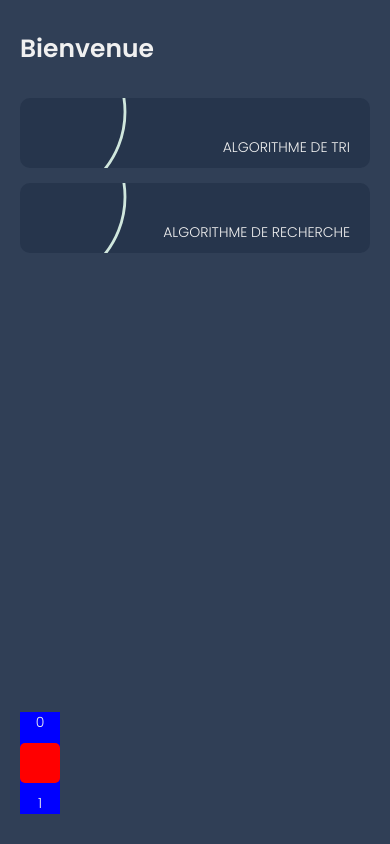
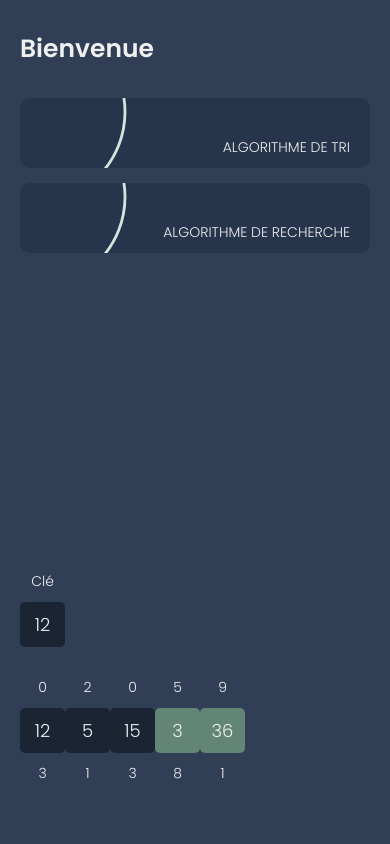
Before and after one commit to Zahjen/algorithm, a React Native app in the folder algorithm-app/: screen /Home in a window 390 px wide. Built offline with nearby package versions, Linux system fonts and the light colour scheme.

Commit message:
Set up ligne de permutation

```diff
--- a/algorithm-app/package.json
+++ b/algorithm-app/package.json
@@ -32,7 +32,7 @@
   "devDependencies": {
     "@babel/core": "^7.12.9",
     "@types/react": "~17.0.21",
-    "@types/react-native": "~0.66.13",
+    "@types/react-native": "~0.67.6",
     "typescript": "~4.3.5"
   },
   "private": true
--- /dev/null
+++ b/algorithm-app/src/page/element/line-square-permutation.tsx
@@ -0,0 +1,121 @@
+import React from "react";
+import { View } from "react-native";
+import Spacer from "../../component/spacer";
+import { flex, widthHeight } from "../../style/global";
+import SquarePermutation from "./square-permutation";
+
+/*
+
+[{
+    upper: 12,
+    view: 12,
+    lower: 12
+}, {
+    upper: 12,
+    view: 12,
+    lower: 12
+}, {
+    upper: 12,
+    view: 12,
+    lower: 12
+}]
+
+*/
+
+interface Data {
+    upper?: string,
+    view?: string,
+    lower?: string
+}
+
+interface Props {
+    datasFirst: Data[]
+    datasSecond?: Data[]
+
+    upperTextColorFirst?: string,
+    upperTextFontSizeFirst?: number,
+    upperTextAlignFirst?: "center" | "auto" | "left" | "right" | "justify",
+
+    viewTextColorFirst?: string,
+    viewTextFontSizeFirst?: number,
+    viewTextAlignFirst?: "center" | "auto" | "left" | "right" | "justify",
+
+    lowerTextColorFirst?: string,
+    lowerTextFontSizeFirst?: number,
+    lowerTextAlignFirst?: "center" | "auto" | "left" | "right" | "justify",
+
+    backgroundColorFirst?: string
+
+    upperTextColorSecond?: string,
+    upperTextFontSizeSecond?: number,
+    upperTextAlignSecond?: "center" | "auto" | "left" | "right" | "justify",
+
+    viewTextColorSecond?: string,
+    viewTextFontSizeSecond?: number,
+    viewTextAlignSecond?: "center" | "auto" | "left" | "right" | "justify",
+
+    lowerTextColorSecond?: string,
+    lowerTextFontSizeSecond?: number,
+    lowerTextAlignSecond?: "center" | "auto" | "left" | "right" | "justify",
+
+    backgroundColorSecond?: string
+}
+
+const LineSquarePermutation: React.FC<Props> = (props: Props): JSX.Element => {
+    return (
+        <View>
+            <View style = { [flex("row", "center", "space-evenly"), widthHeight('100%')] }>
+                {
+                    props.datasFirst.map((data: Data) => {
+                        return <SquarePermutation
+                            upperText = { data.upper }
+                            upperTextAlign = { props.upperTextAlignFirst }
+                            upperTextColor = { props.upperTextColorFirst }
+                            upperTextFontSize = { props.upperTextFontSizeFirst }
+
+                            viewText = { data.view }
+                            viewTextAlign = { props.viewTextAlignFirst }
+                            viewTextColor = { props.viewTextColorFirst }
+                            viewTextFontSize = { props.viewTextFontSizeFirst }
+
+                            lowerText = { data.lower }
+                            lowerTextAlign = { props.lowerTextAlignFirst }
+                            lowerTextColor = { props.lowerTextColorFirst }
+                            lowerTextFontSize = { props.lowerTextFontSizeFirst }
+
+                            backgroundColor = { props.backgroundColorFirst }
+                        />
+                    })
+                }
+
+                {
+                    (props.datasSecond === undefined)
+                        ? null
+                        : props.datasSecond.map((data: Data) => {
+                            return <SquarePermutation
+                                upperText = { data.upper }
+                                upperTextAlign = { props.upperTextAlignSecond }
+                                upperTextColor = { props.upperTextColorSecond }
+                                upperTextFontSize = { props.upperTextFontSizeSecond }
+
+                                viewText = { data.view }
+                                viewTextAlign = { props.viewTextAlignSecond }
+                                viewTextColor = { props.viewTextColorSecond }
+                                viewTextFontSize = { props.viewTextFontSizeSecond }
+
+                                lowerText = { data.lower }
+                                lowerTextAlign = { props.lowerTextAlignSecond }
+                                lowerTextColor = { props.lowerTextColorSecond }
+                                lowerTextFontSize = { props.lowerTextFontSizeSecond }
+
+                                backgroundColor = { props.backgroundColorSecond }
+                            />
+                        })
+                }
+            </View>
+            <Spacer height = { 30 }/>
+        </View>
+    );
+}
+
+export default LineSquarePermutation;
--- a/algorithm-app/src/page/element/square-permutation.tsx
+++ b/algorithm-app/src/page/element/square-permutation.tsx
@@ -1,8 +1,9 @@
 import React from "react";
-import { View } from "react-native";
+import { StyleProp, View, ViewStyle } from "react-native";
 import Spacer from "../../component/spacer";
 import MyText from "../../component/text";
 import { flex, widthHeight } from "../../style/global";
+import { squarePermutation } from "../../style/square-permutation";
 import { color } from "../../variable/color";
 
 interface Props {
@@ -26,7 +27,7 @@ interface Props {
 
 const SquarePermutation: React.FC<Props> = (props: Props): JSX.Element => {
     return (
-        <View style = { [flex("column", "center", "center"), { backgroundColor: 'blue' }] }>
+        <View style = { flex("column", "center", "center") }>
             {
                 (props.upperText === undefined)
                     ? null
@@ -40,11 +41,7 @@ const SquarePermutation: React.FC<Props> = (props: Props): JSX.Element => {
                         <Spacer height = { 10 }/>
                     </View>
             }
-            <View style = { [
-                widthHeight(40, 40),
-                { backgroundColor: 'red', borderRadius: 5 },
-                flex("row", "center", "center")
-            ] }>
+            <View style = { squarePermutation(props.backgroundColor).card }>
                 <MyText
                     text = { props.viewText }
                     color = { props.viewTextColor }
@@ -69,4 +66,8 @@ const SquarePermutation: React.FC<Props> = (props: Props): JSX.Element => {
     );
 }
 
+SquarePermutation.defaultProps = {
+    viewTextFontSize: 18
+}
+
 export default SquarePermutation;
--- a/algorithm-app/src/page/screen/home-screen.tsx
+++ b/algorithm-app/src/page/screen/home-screen.tsx
@@ -12,6 +12,7 @@ import { useNavigation } from "@react-navigation/native";
 import { NativeStackNavigationProp } from "@react-navigation/native-stack";
 import { RouteNavigatorParams } from "../../navigation/route-navigator";
 import SquarePermutation from "../element/square-permutation";
+import LineSquarePermutation from "../element/line-square-permutation";
 
 
 /**
@@ -21,6 +22,35 @@ import SquarePermutation from "../element/square-permutation";
  */
 const HomeScreen = (): JSX.Element => {
     const navigation = useNavigation<NativeStackNavigationProp<RouteNavigatorParams>>();
+    const datas = [{
+        upper: "Clé",
+        view: "12",
+    }]
+
+    const datasFirst = [{
+        upper: "0",
+        view: "12",
+        lower: "3"
+    }, {
+        upper: "2",
+        view: "5",
+        lower: "1"
+    }, {
+        upper: "0",
+        view: "15",
+        lower: "3"
+    }]
+
+    const datasSecond = [{
+        upper: "5",
+        view: "3",
+        lower: "8"
+    }, {
+        upper: "9",
+        view: "36",
+        lower: "1"
+    }]
+
 
     return (
         <SafeAreaView style = {{ backgroundColor: color.bgColor, flex: 1 }}>
@@ -47,10 +77,17 @@ const HomeScreen = (): JSX.Element => {
                         return <Spacer height = { spacer.spaceBtwCard }/>
                     } }
                 />
-                <SquarePermutation
-                    upperText = "0"
-                    viewTextFontSize = {18}
-                    lowerText = "1"
+
+                <LineSquarePermutation
+                    datasFirst = { datas }
+                    backgroundColorFirst = { color.squarePermutationPrimary }
+                />
+
+                <LineSquarePermutation
+                    datasFirst = { datasFirst }
+                    datasSecond = { datasSecond }
+                    backgroundColorFirst = { color.squarePermutationPrimary }
+                    backgroundColorSecond = { color.squarePermutationSecondary }
                 />
             </View>
         </SafeAreaView>
--- a/algorithm-app/src/style/square-permutation.ts
+++ b/algorithm-app/src/style/square-permutation.ts
@@ -1,21 +1,29 @@
+import { StyleProp, ViewStyle } from "react-native"
+import { borderRadius } from "../variable/border-radius"
+import { color } from "../variable/color"
+import { size } from "../variable/size"
+import { flex } from "./global"
+
 /**
  * Style relatif à une carte.
  *
  * @param bgColor La couleur de fond d'une carte
- * @param flex La place prise par la vue contenant l'arc de cercle
  * @returns Le style relatif à une carte
  */
- export const card = (bgColor?: string, flex: number = 0.3) => {
+ export const squarePermutation = (bgColor?: string) => {
     return {
-        container: {
-
-        },
         upperText: {
 
         },
-        card: {
-
-        },
+        card: [
+            {
+                width: size.squarePermutation,
+                height: size.squarePermutation,
+                backgroundColor: bgColor,
+                borderRadius: borderRadius.squarePermutation,
+            },
+            flex("row", "center", "center")
+        ],
         viewText: {
 
         },
--- a/algorithm-app/src/variable/color.ts
+++ b/algorithm-app/src/variable/color.ts
@@ -32,6 +32,10 @@
     /** `codeVariable` : ![#FFE4E1](https://via.placeholder.com/15/FFE4E1/FFE4E1.png) `#FFE4E1` */
     codeVariable: '#FFE4E1',
     /** `codeBgColor` : ![#17202A](https://via.placeholder.com/15/17202A/17202A.png) `#17202A` */
-    codeBgColor: '#17202A'
+    codeBgColor: '#17202A',
+
+    squarePermutationPrimary: '#1a2433',
+    squarePermutationSecondary: '#638576',
+    squarePermutationTertiary: '#917469',
 
 }
```
Also changed, not shown: algorithm-app/src/variable/border-radius.ts (+5 -2 lines), algorithm-app/src/variable/size.ts (+15 -2 lines), 1 other file (tests, documents, lock files or other folders).
